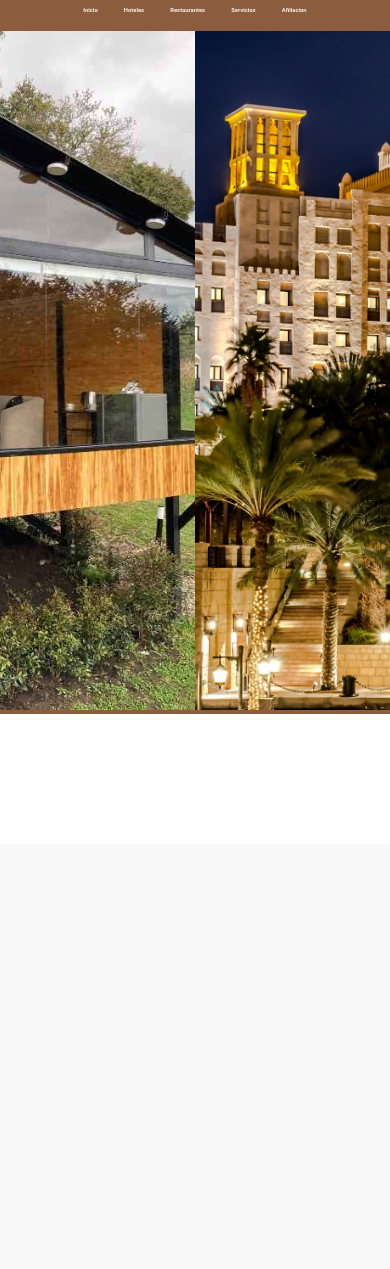
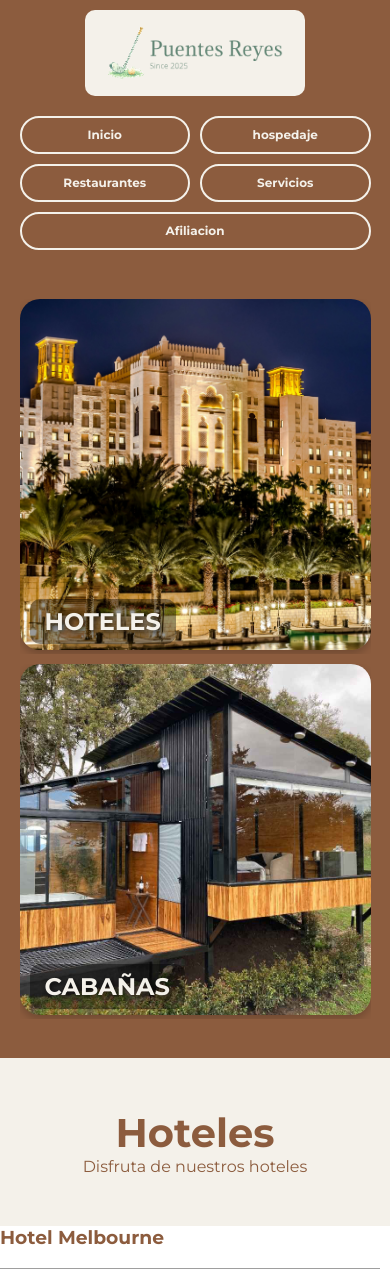
Before and after one commit to HelloMyFriend20/ProyectoWeb-4th, a PHP site: page /hospedaje.html in a window 390 px wide; the page is wider, and only the part inside the window is pictured. Shown: the top 1269 px of that part. Before the commit the page ends 714 px from the top of that part, so only its background shows below. Run offline with PHP 8.4, Linux system fonts and the light colour scheme; grey boxes are pictures that could not be loaded.

Commit message:
Segundo Commit (Hospedaje e Inicio)

```diff
--- a/Estilos/hoteles.css
+++ b/Estilos/hoteles.css
@@ -1,54 +1,181 @@
 * {
-    font-family:'Roboto', sans-serif;
+    font-family: 'Montserrat', sans-serif;
     box-sizing: border-box;
-    margin: auto;
-    padding: 0%;
-    color: #8C5C3E ;
+    margin: 0;
+    padding: 0;
+    color: #8C5C3E;
 }
 html {
     scroll-behavior: smooth;
 }
-/* Menu Desplegable */
-.menu_desplegable > ul{
+
+/* Sección de inicio */
+.inicio {
     display: flex;
-    justify-content: space-around;
+    justify-content: space-between;
     align-items: center;
+    flex-wrap: wrap;
+    background-color: #8C5C3E;
+    padding: 10px 5%;
+}
+.logo {
+    background-color: #F4F1EA;
+    padding: 5px 10px;
+    border-radius: 10px;
+    display: flex;
+    align-items: center;
+    justify-content: center;
+}
+.logo img {
+    width: 200px;
+    height: auto;
+}
+.menu_desplegable ul {
     list-style: none;
-    padding-left: 18%;
-    padding-right: 18%;
+    display: flex;
+    flex-wrap: wrap;
+    gap: 15px;
+    margin: 0;
+    padding: 0;
+}
+.menu_desplegable ul li {
+    flex: 1 1 150px; /* Cada botón mínimo mide 150px y crece */
+    text-align: center;
+}
+.menu_desplegable ul li a {
+    display: block;
+    width: 100%;
+    padding: 0.8em 1.5em;
     background-color: #8C5C3E;
+    color: #F4F1EA;
+    font-size: clamp(12px, 2vw, 18px);
+    font-weight: bold;
+    border: 2px solid #F4F1EA;
+    border-radius: 50px;
+    text-decoration: none;
+    transition: all 0.3s ease;
 }
-.menu_desplegable > ul > li{
-    position: relative;
-}
-.menu_desplegable > ul > li > a{
-    display: block;
-    padding: 1em 2em;
-    border: 1px solid #8C5C3E;
-    text-decoration: none;
-    color: #F4F1EA;
-    font-size: 1.5vw;
-    font-weight: bold;
-    background-color: #8C5C3E;
-}
-.menu_desplegable > ul > li:hover > a{
-    background-color: #f0f0f0;
-    transition: transition 0.3s;
+.menu_desplegable ul li:hover a {
+    background-color: #F4F1EA;
     color: #8C5C3E;
 }
-/*Inicio*/
+
+/* Contenedor de Imágenes */
 .imagenes {
     display: flex;
     justify-content: center;
+    align-items: center;
+    gap: 1%;
     background-color: #8C5C3E;
-    padding-top: 3%;
+    padding: 5% 2%;
+    flex-wrap: wrap;
 }
-.imagenes > .imagen1 > img:hover {
-    transform: scale(1.05);
-    transition: transform 0.3s;
+/* Estilo general de las imágenes */
+.imagenes > div {
+    position: relative;
+    overflow: hidden;
+}
+.imagenes > div > a > img {
+    width: 630px;
+    height: auto;
+    border-radius: 20px;
+    box-shadow: 0 4px 8px rgba(0,0,0,0.2);
+    transition: transform 0.5s, filter 0.5s;
+}
+/* Texto sobre las imágenes */
+.texto_imagen {
+    position: absolute;
+    bottom: 30px;
+    left: 30px;
+    font-size: 2rem;
+    font-weight: bold;
+    color: #F4F1EA;
+    text-shadow: 2px 2px 5px rgba(0,0,0,0.7);
+    background-color: rgba(0, 0, 0, 0.4);
+    padding: 10px 20px;
+    border-radius: 10px;
+}
+/* Hover Efectos */
+.imagenes:hover .imagen1 img,
+.imagenes:hover .imagen2 img {
+    filter: brightness(40%);
+}
+.imagenes .imagen1:hover img,
+.imagenes .imagen2:hover img {
+    transform: scale(1.1);
+    filter: brightness(100%);
+}
+/* Animaciones */
+.imagenes > div > a > img {
+    animation: fadeIn 1s ease-in;
+}
+@keyframes fadeIn {
+    from {
+        opacity: 0;
+        transform: translateY(30px);
+    }
+    to {
+        opacity: 1;
+        transform: translateY(0);
+    }
 }
 
-.imagenes > .imagen2 > img:hover {
-    transform: scale(1.05);
-    transition: transform 0.3s;
+/* Sección de Hoteles */
+.titulo_hoteles {
+    text-align: center;
+    padding: 50px 20px;
+    background-color: #F4F1EA;
 }
+
+.titulo_hoteles h2 {
+    font-size: 3rem;
+    color: #8C5C3E;
+}
+
+/* Responsividad */
+@media (max-width: 1024px) {
+    .menu_desplegable ul {
+        gap: 10px;
+    }
+
+    .imagenes {
+        gap: 10px;
+    }
+
+    .imagenes > div > a > img {
+        width: 100%;
+    }
+}
+
+@media (max-width: 768px) {
+    .inicio {
+        flex-direction: column;
+        align-items: center;
+        text-align: center;
+    }
+
+    .menu_desplegable ul {
+        justify-content: center;
+        margin-top: 20px;
+    }
+
+    .imagenes {
+        flex-direction: column;
+        padding: 10% 5%;
+    }
+
+    .imagenes > div > a > img {
+        width: 100%;
+    }
+
+    .texto_imagen {
+        font-size: 1.5rem;
+        padding: 8px 15px;
+        bottom: 10px;
+        left: 10px;
+    }
+
+    .titulo_hoteles h2 {
+        font-size: 2.5rem;
+    }
+}
--- a/hospedaje.html
+++ b/hospedaje.html
@@ -3,26 +3,128 @@
 <head>
     <meta charset="UTF-8">
     <meta name="viewport" content="width=device-width, initial-scale=1.0">
+    <link href="https://fonts.googleapis.com/css2?family=Montserrat:wght@400;700&display=swap" rel="stylesheet">
     <link rel="stylesheet" href="Estilos/hoteles.css">
     <title>Hoteles</title>
 </head>
 <body>
-    <div class="menu_desplegable">
+    <section class="inicio" id="inicio">
+        <div class="logo">
+            <img src="imagenes/logo.png" alt="logo" width="200">
+        </div>
+        <nav class="menu_desplegable">
             <ul>
                 <li><a href="index.html">Inicio</a></li>
-            <li><a href="hoteles.html">Hoteles</a></li>
+                <li><a href="hospedaje.html">hospedaje</a></li>
                 <li><a href="restaurantes.html">Restaurantes</a></li>
                 <li><a href="servicios.html">Servicios</a></li>
                 <li><a href="afiliaciones.html">Afiliacion</a></li>
             </ul>
-    </div>
+        </nav>
+    </section>
     <div class="imagenes">
         <div class="imagen1">
-            <img src="imagenes/cabañas.jpg" alt="" width="679">
+            <a href="#hoteles"><img src="imagenes/hotel.jpg" alt="Hoteles"></a>
+            <div class="texto_imagen">HOTELES</div>
         </div>
         <div class="imagen2">
-            <img src="imagenes/hotel.jpg" alt="" width="679">
+            <a href="#cabañas"><img src="imagenes/cabañas.jpg" alt="Cabañas"></a>
+            <div class="texto_imagen">CABAÑAS</div>
         </div>
     </div>
+    <section class="hoteles">
+        <div class="titulo_hoteles" id="hoteles">
+            <h2>Hoteles</h2>
+            <p>Disfruta de nuestros hoteles</p>
+        </div>
+        <div class="varios_hoteles">
+            <div class="hotel1">
+                <h3>Hotel Melbourne</h3>
+                <br>
+                <a href="#Melbourne"><img src="https://www.construcia.com/wp-content/uploads/2023/10/Construcia-Hyde-158-700x467.jpg" alt="" width="380" height="300"></a>
+            </div>
+            <div class="hotel1">
+                <h3>Hotel Calderon Cortes</h3>
+                <br>
+                <a href="#Calderon"><img src="https://cdn.forbes.co/2020/02/sofitel-legend-santa-clara-outdoor-pool.jpg" alt="" width="380" height="300"></a>
+            </div>
+            <div class="hotel1">
+                <h3>Hotel Reyes</h3>
+                <br>
+                <a href="#Reyes"><img src="https://www.realhotelsandresorts.com/wp-content/uploads/2024/08/fachada-principal-700x467.jpg" alt="" width="380" height="300"></a>
+            </div>
+        </div>
+        <div class="hotelPrincipal">
+            <div class="hotelInfo" id="Melbourne">
+                <h3>Hotel Melbourne</h3>
+                <br>
+                <img src="https://www.construcia.com/wp-content/uploads/2023/10/Construcia-Hyde-158-700x467.jpg" alt="">
+            </div>
+            <div class="hotelInfo2">
+                <h4>Informacion Hotel Melbourne</h4>
+                <br>
+                <p>Ideal para descansar con tu familia, pareja y amigos, contando con habitaciones bastantes grandes, servicio al cuarto, servicio de bar, restaurante, zona de juegos y piscinas.</p>
+                <br>
+                <p>Nuestro hotel es pet-friendly por lo tendras la posibilidad de traer a tu amigo peludo.</p>
+                <br>
+                <p>Reserva ya desde $290.000 <i>($230.000 Afiliados)</i></p>
+                <br>
+                <button><a href="afiliación.html"><b>Reserva con nosotros</b></a></button>
+                <button><a href="#inicio"><b>Volver al inicio</b></a></button>
+            </div>
+        </div>
+        <div class="hotelPrincipal">
+            <div class="hotelInfo" id="Calderon">
+                <h3>Hotel Calderon Cortes</h3>
+                <br>
+                <img src="https://cdn.forbes.co/2020/02/sofitel-legend-santa-clara-outdoor-pool.jpg" alt="" width="700">
+            </div>
+            <div class="hotelInfo2">
+                <h4>Informacion Hotel Calderon Cortes</h4>
+                <br>
+                <p>Nuestro hotel mas lujoso con nuestros planes mas completos, cuenta nuestras habitaciones mas lujosas y espaciosas, servicio a la habitacion ,excelente para pasar unas perfectas vacaciones con pareja, familia y amigos. Cuenta con teatro, restaurante, bar, disco, salon de juegos y multiples piscinas.</p>
+                <br>
+                <p>Reserva ya desde $410.000 <i>($350.000 Afiliados)</i></p>
+                <br>
+                <button><a href="afiliación.html"><b>Reserva con nosotros</b></a></button>
+                <button><a href="#inicio"><b>Volver al inicio</b></a></button>
+            </div>
+        </div>
+        <div class="hotelPrincipal">
+            <div class="hotelInfo" id="Reyes">
+                <h3>Hotel Reyes</h3>
+                <br>
+                <img src="https://www.realhotelsandresorts.com/wp-content/uploads/2024/08/fachada-principal-700x467.jpg" alt="">
+            </div>
+            <div class="hotelInfo2">
+                <h4>Descripcion Hotel Reyes</h4>
+                <p>Sin dejar de ser lujoso te presentamos nuestra opciones mas economica a la hora de reservar nuestros hoteles.</p>
+                <p>Especial para descansar y disfrutar de tus vacaciones, cuenta con restaurante, bar, servicio a la habitación, piscina y salon de juegos.</p>
+                <br>
+                <p>Reserva ya desde $210.000 <i>($150.000 Afiliados)</i></p>
+                <br>
+                <button><a href="afiliación.html"><b>Reserva con nosotros</b></a></button>
+                <button><a href="#inicio"><b>Volver al inicio</b></a></button>
+            </div>
+        </div>
+    </section>
+    <section class="cabañas" id="cabañas">
+        <div class="titulo_cabañas">
+            <h2>Cabañas</h2>
+            <p>Disfruta de nuestras cabañas</p>
+        </div>
+        <div class="varios_cabañas">
+            <div class="cabaña1">
+                <h3>Cabaña 1</h3>
+                <br>
+                <a href="#Cabaña1"><img src="https://www.cabanasdelvalle.com/wp-content/uploads/2020/10/cabana-1.jpg" alt="" width="380" height="300"></a>
+            </div>
+            <div class="cabaña1">
+                <h3>Cabaña 2</h3>
+                <br>
+                <a href="#Cabaña2"><img src="https://www.cabanasdelvalle.com/wp-content/uploads/2020/10/cabana-2.jpg" alt="" width="380" height="300"></a>
+            </div>
+        </div>
+    </section>
 </body>
 </html>
--- a/index.html
+++ b/index.html
@@ -35,7 +35,7 @@
             <p>Ven y descubre un lugar donde la naturaleza, el confort y el buen vivir se encuentran. En Puentes Reyes, cada día es una oportunidad para relajarte, reconectar y disfrutar la vida al máximo.</p>
         </div>
         <div class="imagen_club">
-            <img src="imagenes/club.jpg" alt="Club" width="500">
+            <img src="imagenes/club.jpg" alt="Club">
         </div>
     </div>
     <div class="creativo">
@@ -49,10 +49,10 @@
         </div>
         <div class="redes_sociales">
             <div class="instagram">
-                <a href="https://www.instagram.com/andres_pedroza_1504/"><img src="https://cdn.pixabay.com/photo/2021/06/15/12/17/instagram-6338401_1280.png" alt="Instagram" title="Instagram" width="50" height="50"></a>
+                <a href="https://www.instagram.com/andres_pedroza_1504/"><img src="https://cdn.pixabay.com/photo/2021/06/15/12/17/instagram-6338401_1280.png" alt="Instagram" title="Instagram" width="50" height="50"> Instagram</a>
             </div>
             <div class="facebook">
-                <a href="https://www.facebook.com/HelloMyFriend2020"><img src="https://upload.wikimedia.org/wikipedia/commons/thumb/b/b8/2021_Facebook_icon.svg/800px-2021_Facebook_icon.svg.png" alt="Facebook" title="Facebook" width="50" height="50"></a>
+                <a href="https://www.facebook.com/HelloMyFriend2020"><img src="https://upload.wikimedia.org/wikipedia/commons/thumb/b/b8/2021_Facebook_icon.svg/800px-2021_Facebook_icon.svg.png" alt="Facebook" title="Facebook" width="50" height="50"> Facebook</a>
             </div>
         </div>
     </footer>
```
Also changed, not shown: Estilos/styles.css (+95 -57 lines). Lines whose indentation alone changed are shown as unchanged.
